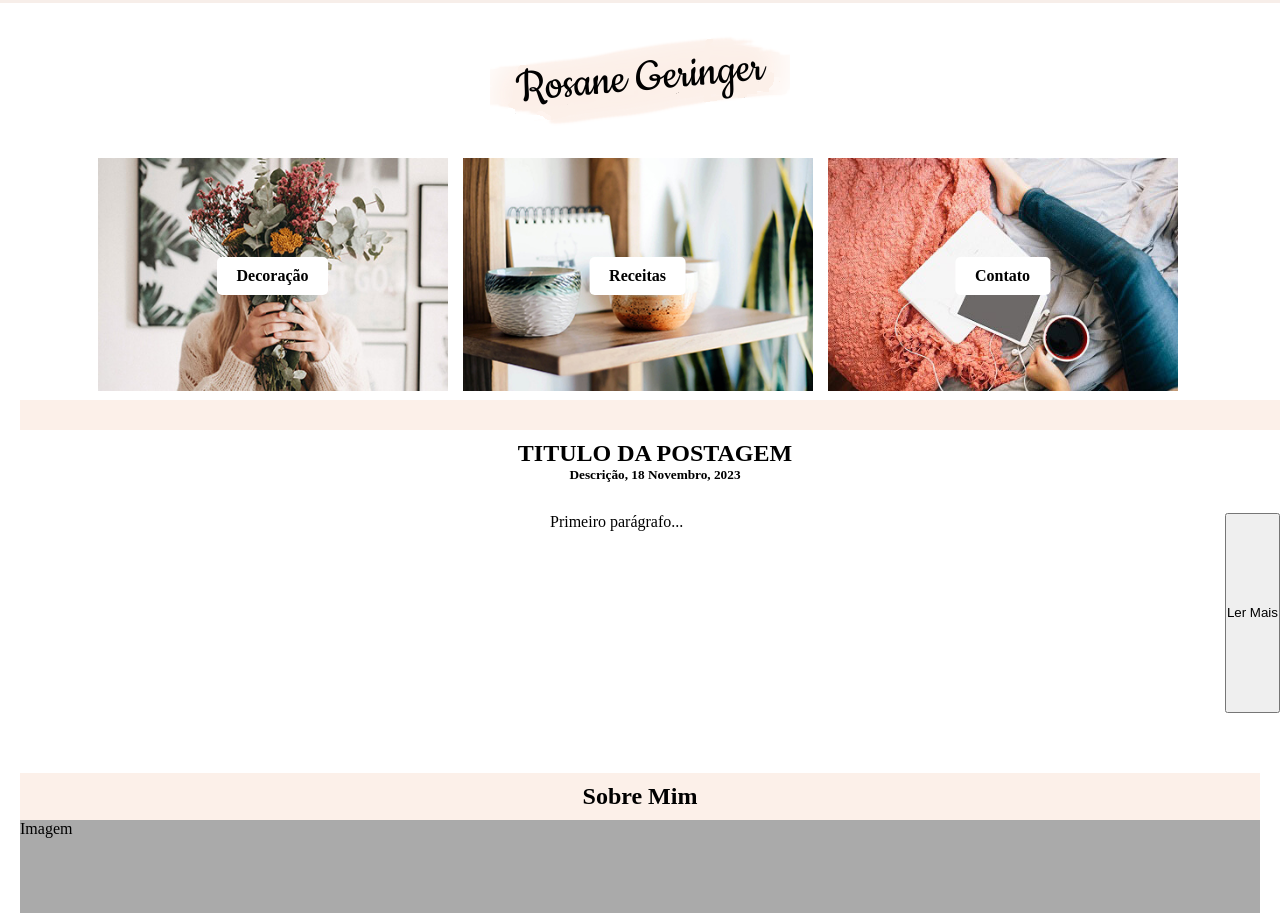
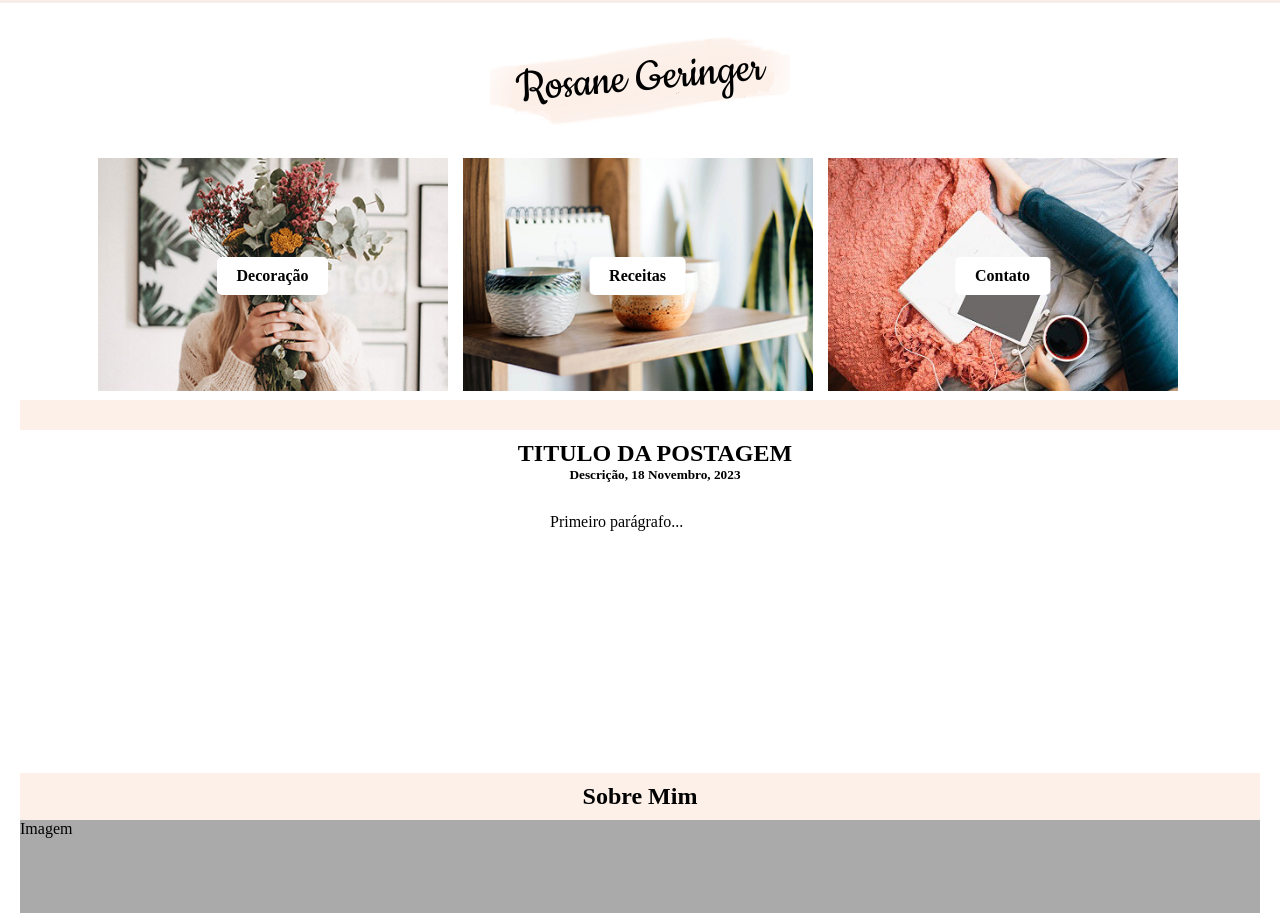
Before and after one commit to TheBigdk/thebigdk.github.io, a plain HTML site: page index.html in a window 1280 px wide. Shown: the part 347-1260 px from the top of the page. Drawn offline with Linux system fonts and the light colour scheme.

Commit message:
Update index.html

```diff
--- a/index.html
+++ b/index.html
@@ -103,7 +103,6 @@
                 <h5>Descrição, 18 Novembro, 2023</h5>
                 <div class="fakeimg"></div>
                 <p class="excerpt">Primeiro parágrafo...</p>
-            <button id="ler-mais-btn">Ler Mais</button>
 
             </div>
 
```
